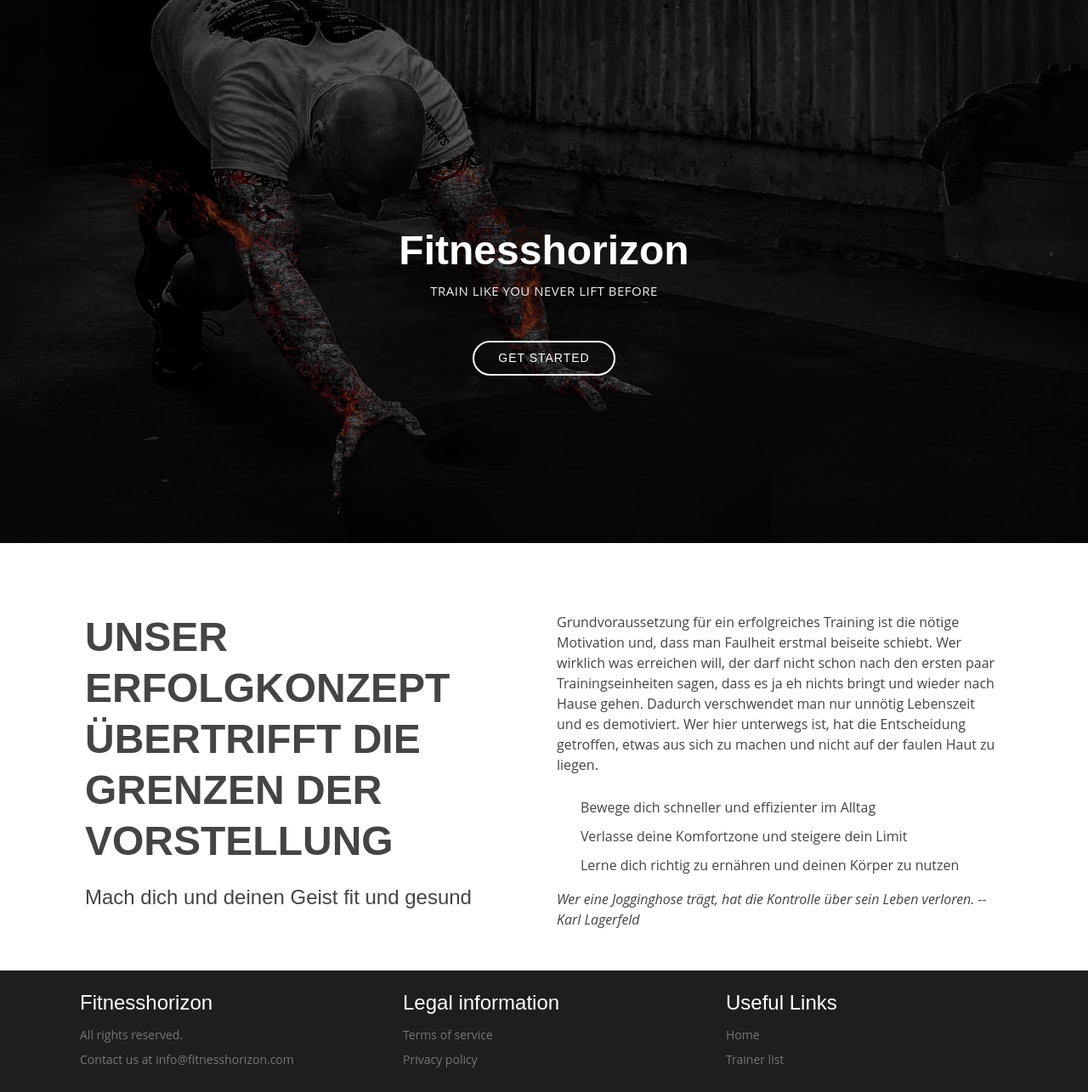
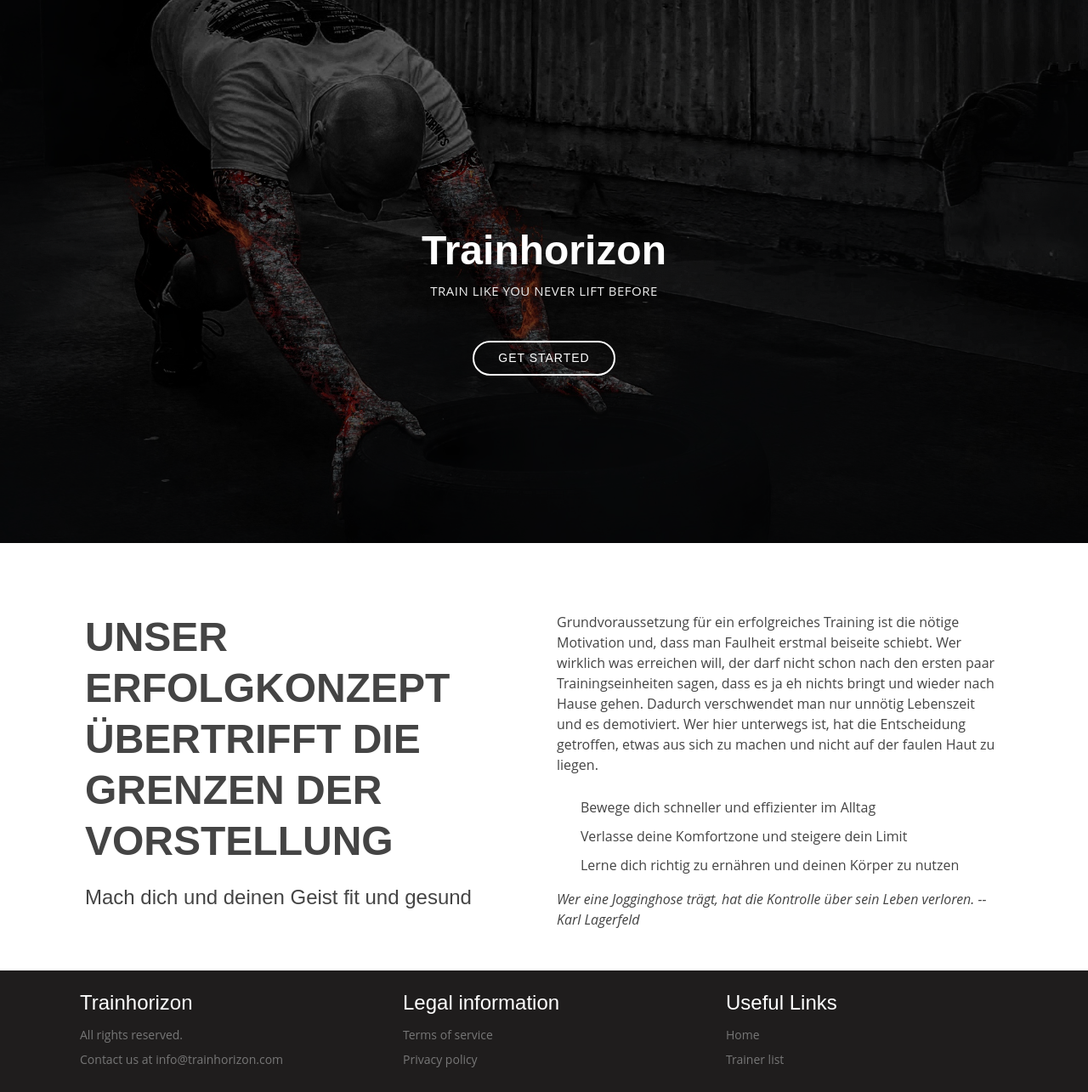
Before and after one commit to feenkind/django-fitness-platform, a Django app: page / in a window 1280 px wide. Shown: the part 58-1343 px from the top of the page at 85% size. Run offline with Django 3.2, Linux system fonts and the light colour scheme; parts of the project's set-up code (start-up, migrations or seed data) failed here and were passed over; some libraries are stand-ins or nearby versions.

Commit message:
Change name

```diff
--- a/templates/base.html
+++ b/templates/base.html
@@ -49,10 +49,10 @@
   <div class="container-md">
         <div class="row">
           <div class="col-lg p-4">
-            <h4>Fitnesshorizon</h4>
+            <h4>Trainhorizon</h4>
             <ul>
               <li class="py-1">All rights reserved.</li>
-              <li class="py-1">{% trans 'Contact us at' %} info@fitnesshorizon.com</li>
+              <li class="py-1">{% trans 'Contact us at' %} info@trainhorizon.com</li>
             </ul>
           </div>
 
--- a/templates/pages/startpage.html
+++ b/templates/pages/startpage.html
@@ -5,7 +5,7 @@
 {% block hero %}
   <section id="hero" class="d-flex align-items-center">
       <div class="container text-center position-relative" data-aos="fade-in" data-aos-delay="200">
-          <h1>Fitnesshorizon</h1>
+          <h1>Trainhorizon</h1>
           <h2>Train like you never lift before</h2>
           <a href="#about" class="btn-get-started scrollto">Get Started</a>
       </div>
```
